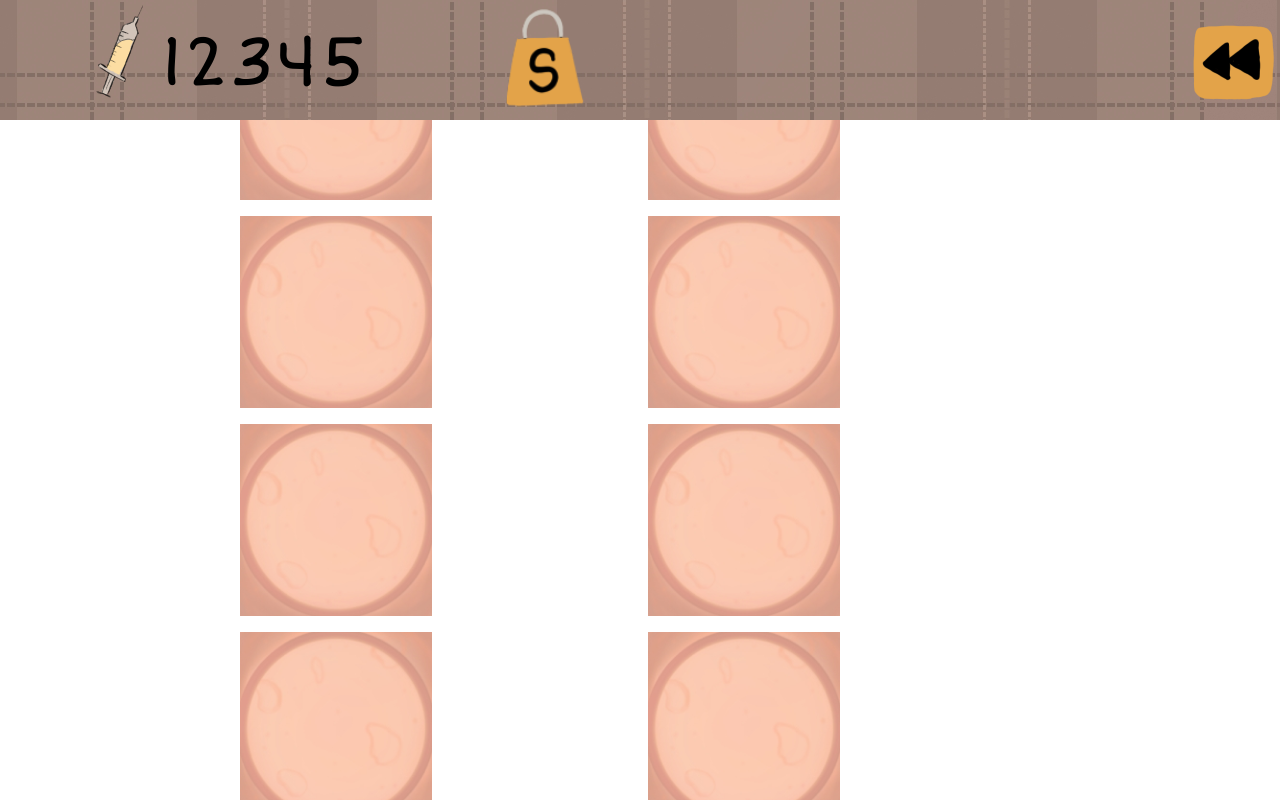
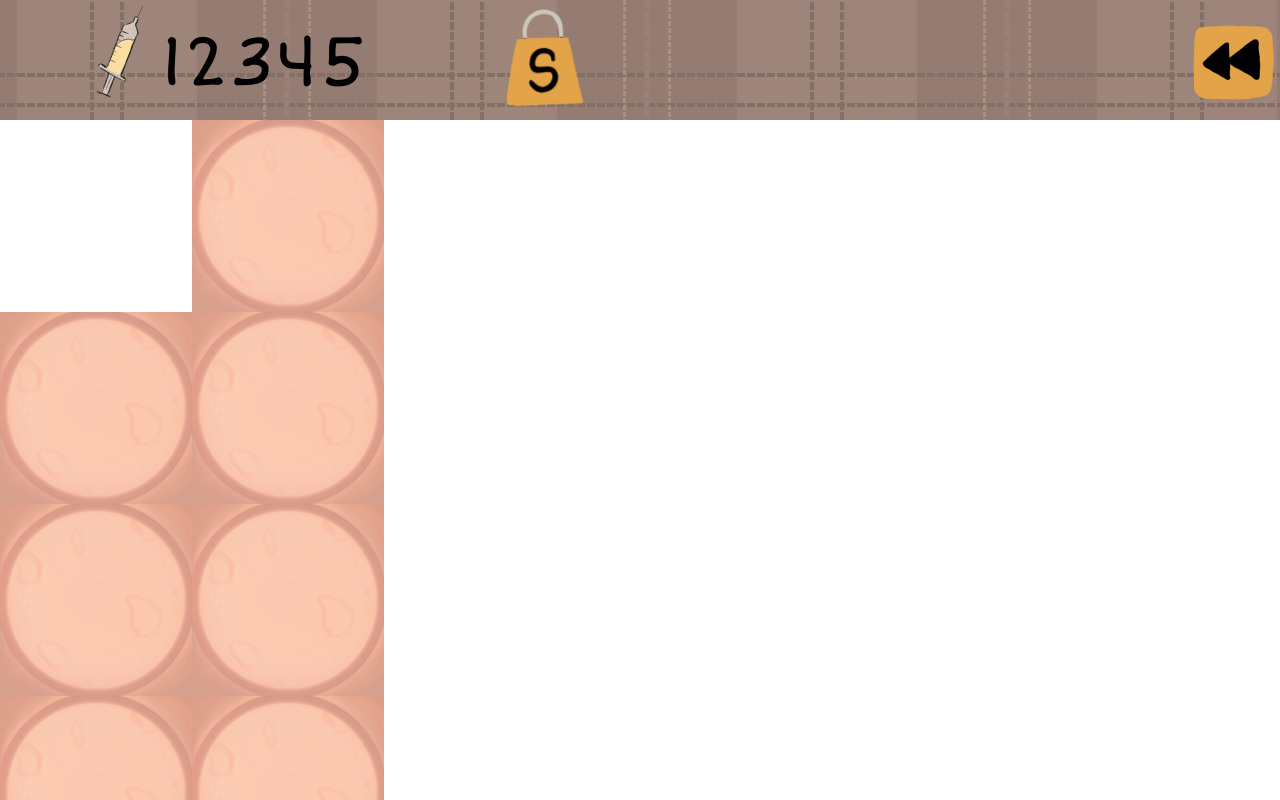
Before and after one commit to thegenggo/carin, a React app: page / in a window 1280 px wide. Shown: the top 800 px of the page. Built offline with nearby package versions, Linux system fonts and the light colour scheme; the HTML template or start-up script is replaced by a standard one.

Commit message:
setcell2

```diff
--- a/src/main/ts/App.css
+++ b/src/main/ts/App.css
@@ -1,4 +1,13 @@
+*{
+    margin: 0;
+    padding: 0;
+}
+
 #App {
+    display: block;
+    margin: 0;
+    padding: 0;
+    border: 0;
 
 
 }
--- a/src/main/ts/app.tsx
+++ b/src/main/ts/app.tsx
@@ -15,6 +15,7 @@ function App() {
     <div id="App" >
         <Bar />
         <Canvas />
+        <h1>123456</h1>
     </div>
     );
 }
--- a/src/main/ts/components/Canvas.css
+++ b/src/main/ts/components/Canvas.css
@@ -1,11 +1,9 @@
 #grid{
     display: grid;
-    grid-template-columns: 1fr 1fr;
-    column-gap: 16px;
-    row-gap: 16px;
+    grid-template-columns: 0fr 0fr;
     max-width: 800px;
-    margin-left: auto;
-    margin-right: auto;
+    margin-right: 0;
     grid-column: 2;
     grid-row: 2;
+    margin-top: 120px;
 }
--- a/src/main/ts/components/Canvas.tsx
+++ b/src/main/ts/components/Canvas.tsx
@@ -1,10 +1,21 @@
 import React from "react";
 import "./Canvas.css"
 import Cell from "./cell";
+import {Store} from "../store/Store"
+
+
+
 
 function Canvas  () {
+
     return(
-        <div id="grid">
+        <div>
+       <div id="grid">
+            <table>
+                <tbody>
+
+                </tbody>
+            </table>
             <Cell />
             <Cell />
             <Cell />
@@ -13,7 +24,11 @@ function Canvas  () {
             <Cell />
             <Cell />
             <Cell />
+
         </div>
+
+        </div>
+
 
     );
 }
```
Also changed, not shown: src/main/ts/components/Cell.tsx (+6 -1 lines), src/main/resources/static/built/bundle.js.
